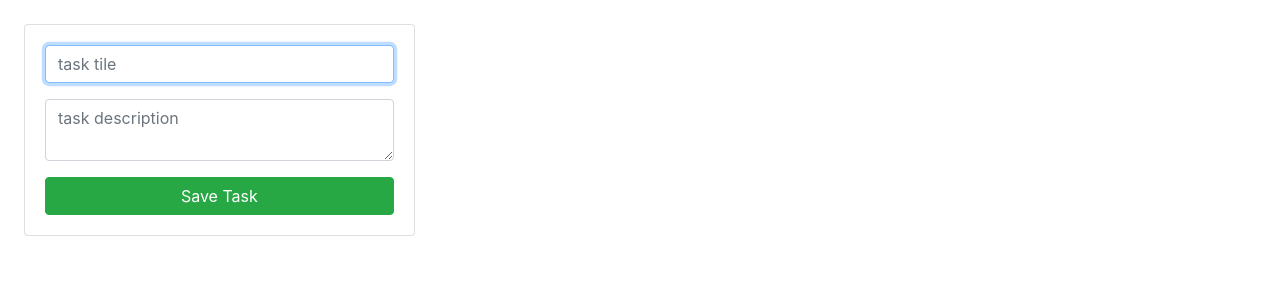
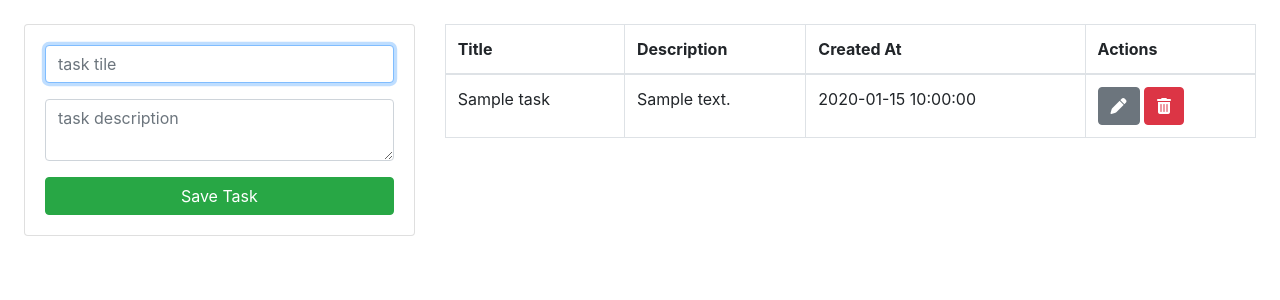
Before and after one commit to J-ordiEs/planner_php, a PHP site: page / in a window 1280 px wide. Shown: the part 56-356 px from the top of the page. Run offline with PHP 8.4, Linux system fonts and the light colour scheme; tables that the repository leaves empty or names only in its code hold one stand-in row (values such as "Sample post"); some libraries are stand-ins or nearby versions.

Commit message:
php and html

```diff
--- a/db.php
+++ b/db.php
@@ -1,12 +1,12 @@
 <?php
+
+session_start();
+
+
 $conn = mysqli_connect(
     'localhost',
     'root',
     '',
     'planner'
 );
-
-
-
-
 ?>
--- a/includes/header.php
+++ b/includes/header.php
@@ -5,6 +5,7 @@
     <meta name="viewport" content="width=device-width, initial-scale=1.0">
     <meta http-equiv="X-UA-Compatible" content="ie=edge">
     <link rel="stylesheet" href="https://cdn.jsdelivr.net/npm/bootstrap@4.5.3/dist/css/bootstrap.min.css" integrity="sha384-TX8t27EcRE3e/ihU7zmQxVncDAy5uIKz4rEkgIXeMed4M0jlfIDPvg6uqKI2xXr2" crossorigin="anonymous">
+    <script src="https://kit.fontawesome.com/7a86301c01.js" crossorigin="anonymous"></script>
     <title>Planner</title>
 </head>
 <body>
--- a/index.php
+++ b/index.php
@@ -6,6 +6,19 @@
 
     <div class="row">
     <div class="col-md-4">
+
+    <?php if(isset($_SESSION['message'])){ ?>
+
+        <div class="alert alert-<?= $_SESSION['message_type']?> alert-dismissible fade show" role="alert">
+        <?= $_SESSION['message'] ?>
+        <button type="button" class="close" data-dismiss="alert" aria-label="Close">
+        <span aria-hidden="true">&times;</span>
+        </button>
+        </div>
+
+    <?php session_unset(); } ?>
+
+
         <div class="card card-body">
             <form action="save_task.php" method="POST">
                 <div class="form-group">
@@ -19,6 +32,38 @@
         </div>
     </div>
     <div class="col-md-8">
+        <table class="table table-bordered">
+            <thead>
+                <tr>
+                    <th>Title</th>
+                    <th>Description</th>
+                    <th>Created At</th>
+                    <th>Actions</th>
+                </tr>
+            </thead>
+            <tbody>
+                <?php
+                $query = "SELECT * FROM task";
+                $result_task = mysqli_query($conn, $query);
+
+                while ($row = mysqli_fetch_array($result_task)) { ?>
+                    <tr>
+                        <td><?php echo $row['title']?></td>
+                        <td><?php echo $row['description']?></td>
+                        <td><?php echo $row['created_at']?></td>
+                        <td>
+                            <a href="edit.php?id=<?php echo $row['id']?>" class="btn btn-secondary">
+                                <i class="fas fa-pen"></i>
+                            </a>
+                            <a href="delete_task.php?id=<?php echo $row['id']?>" class="btn btn-danger">
+                                <i class="fas fa-trash-alt"></i>
+                            </a>
+                        </td>
+                    </tr>
+                <?php } ?>
+            </tbody>
+        </table>
+
 
     </div>
     </div>
--- a/save_task.php
+++ b/save_task.php
@@ -1,5 +1,7 @@
 <?php
 include ('db.php');
+
+
 if (isset($_POST['save_task'])){
     $title = $_POST['title'];
     $description = $_POST['description'];
@@ -10,7 +12,9 @@ if (isset($_POST['save_task'])){
         die("Query failed");
     }
 
-    echo 'saved';
+    $_SESSION['message'] = 'Task Saved succesfully';
+    $_SESSION['message_type'] = 'success';
+    header("Location: index.php");
 }
 
 
```
Also changed, not shown: delete_task.php (+21 -0 lines), includes/footer.php (+5 -5 lines).
